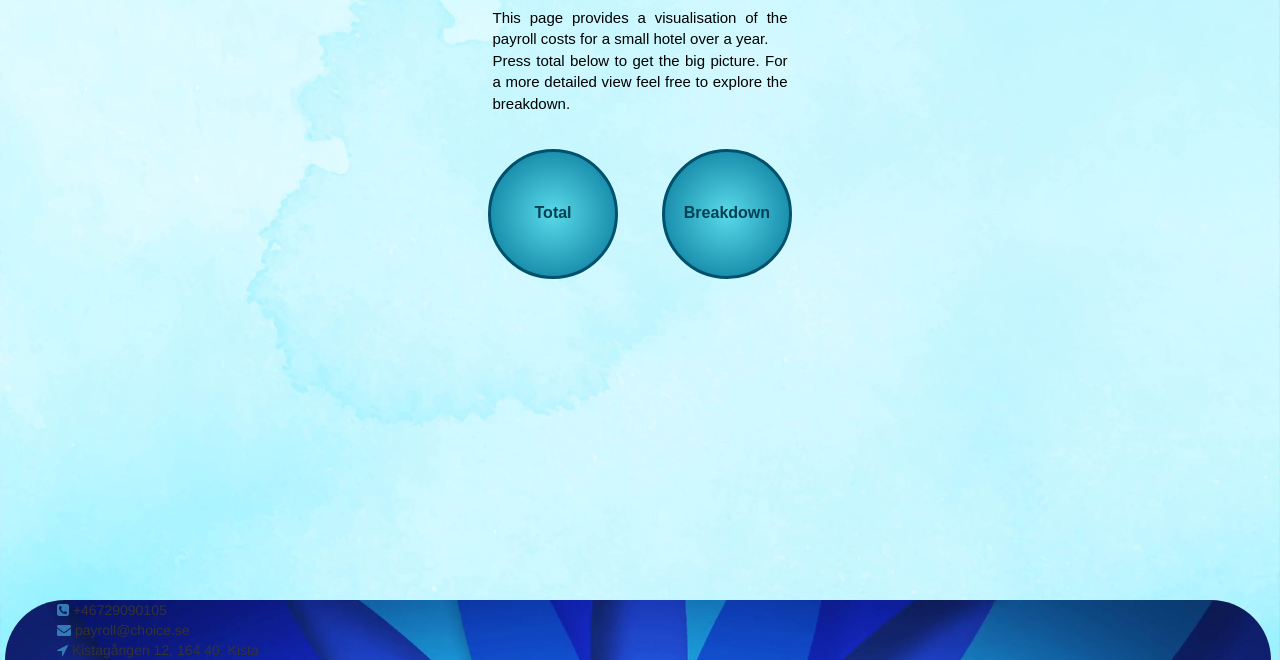
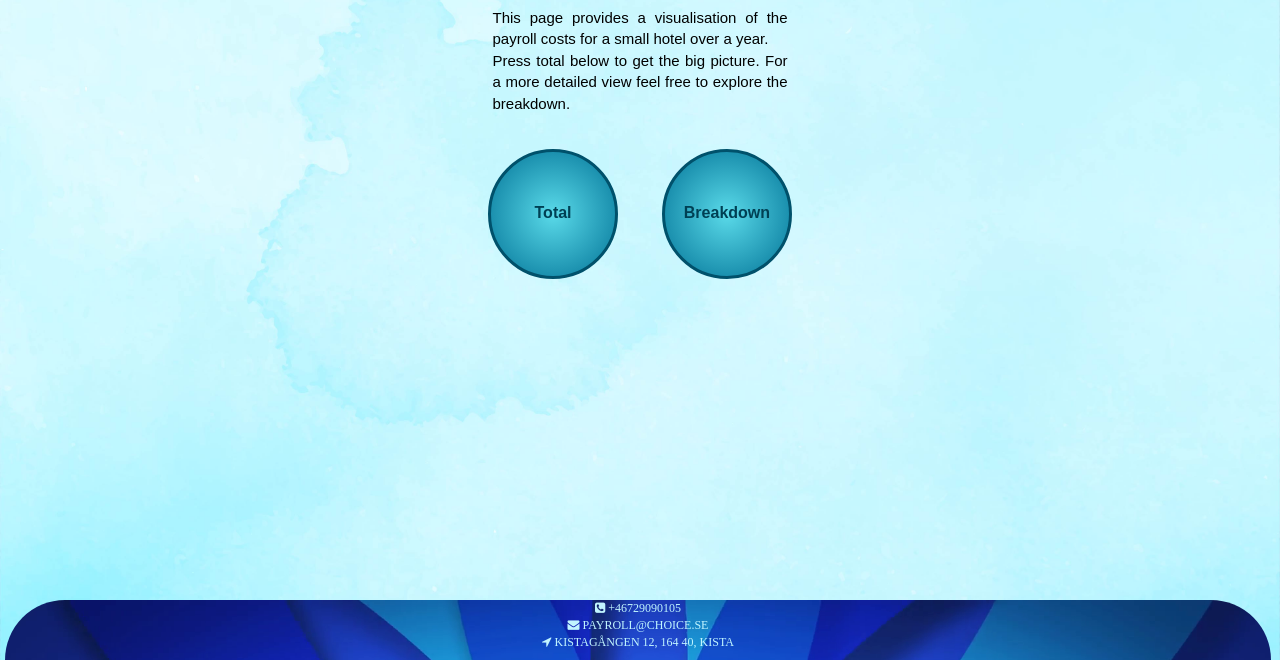
Before and after one commit to Code-Institute-Submissions/danfiliphoff-Milestoneproject-2, a plain HTML site: page index.html in a window 1280 px wide. Shown: the part 140-800 px from the top of the page. Drawn offline with nearby package versions, Linux system fonts and the light colour scheme.

Commit message:
footer contact info styled

```diff
--- a/index.html
+++ b/index.html
@@ -66,20 +66,17 @@
                 <!--****Contact****-->
                 <div class="row-sm-12">
                     <div class="footer-contact">
-                        <a class="fa fa-phone-square" aria-hidden="true"></a>
-                        <span>+46729090105</span>
+                        <span class="fa fa-phone-square" aria-hidden="true"> +46729090105</span>
                     </div>
                 </div>
                 <div class="row-sm-12">
                     <div class="footer-contact">
-                        <a class="fa fa-envelope" aria-hidden="true"></a>
-                        <span>payroll@choice.se</span>
+                        <span class="fa fa-envelope" aria-hidden="true"> Payroll@choice.se</span>
                     </div>
                 </div>
                 <div class="row-sm-12">
                     <div class="footer-contact">
-                        <a class="fa fa-location-arrow" aria-hidden="true"></a>
-                        <span>Kistagången 12, 164 40, Kista</span>
+                        <span class="fa fa-location-arrow"> Kistagången 12, 164 40, Kista</span>
                     </div>
                 </div>
             </div>
--- a/static/css/style.css
+++ b/static/css/style.css
@@ -285,9 +285,16 @@
 }
 
 .footer-contact{
-    margin-left: 52px;
+    text-align: center;
+    font-family: "Nunito", Arial;
+    font-size: 12px;
+    text-transform: uppercase;
+    color:	#C1F5FF;
 }
 
+.footer-contact-margin{
+    margin-top: 15px;
+}
 
 /*-------------MEDIA QUERYS-----------*/
 @media  (min-width: 0px) and (max-width: 426px){
```
